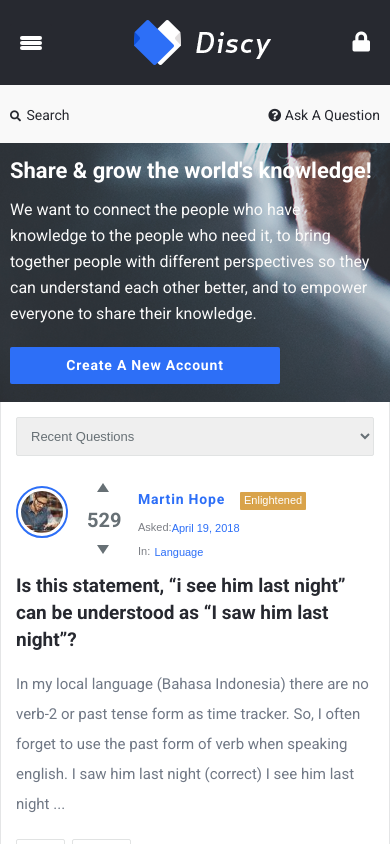
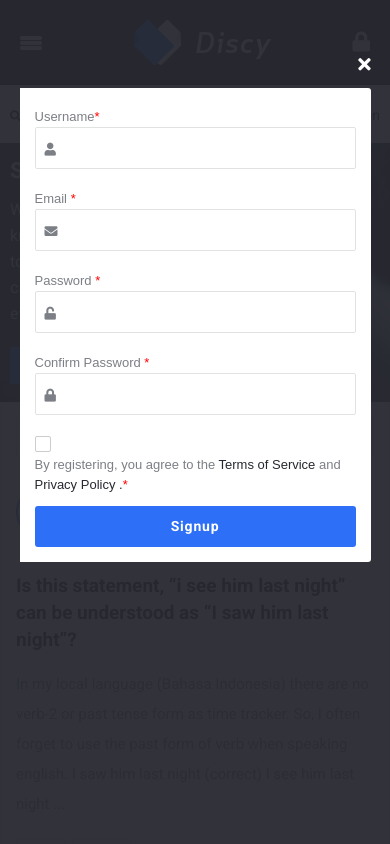
Before and after one commit to ahmadEssam77/Discy, a Vue app: page / in a window 390 px wide. Both pictures are taken after a click on the button "Create A New Account". Shown: the top 844 px of the page. Built offline with nearby package versions, Linux system fonts and the light colour scheme.

Commit message:
popup create an account in mobile screen

```diff
--- a/src/components/Createnewaccount.vue
+++ b/src/components/Createnewaccount.vue
@@ -29,6 +29,64 @@
       </div>
 
       <!-- No Parent bg 2 pop up I wrote it only once in Navbar -->
+
+      <div class="parent-bg-2" @click="closeSignUp">
+        <div class="first-wrapper" @click="stopPro($event)">
+          <i @click="closeSignUp" class="fas fa-times close-sign"></i>
+          <div class="wrapper">
+            <div class="sign-in-left">
+              <div class="inner">
+                <h2>Sign Up</h2>
+                <p>
+                  Login to our social questions & Answers Engine to ask
+                  questions answer people’s questions & connect with other
+                  people.
+                </p>
+                <button>Have An Account? Sign In</button>
+              </div>
+            </div>
+            <div class="login-right">
+              <div class="inner">
+                <div class="input-wrapper">
+                  <label for="">Username<span class="asstrict">*</span></label>
+                  <input type="text" name="" />
+                  <i class="fas fa-user"></i>
+                </div>
+                <div class="input-wrapper">
+                  <label for="">Email <span class="asstrict">*</span></label>
+                  <input type="text" name="" />
+                  <i class="fas fa-envelope"></i>
+                </div>
+                <div class="input-wrapper">
+                  <label for="">Password <span class="asstrict">*</span></label>
+                  <input type="password" name="" />
+                  <i class="fas fa-unlock"></i>
+                </div>
+                <div class="input-wrapper">
+                  <label for=""
+                    >Confirm Password <span class="asstrict">*</span></label
+                  >
+                  <input type="password" name="" />
+                  <i class="fas fa-lock"></i>
+                </div>
+                <div class="reminder-wrapper">
+                  <div>
+                    <!-- <input type="checkbox" class="checkbox" name="" checked /> -->
+                    <div class="checkbox"></div>
+                    <label for=""
+                      >By registering, you agree to the
+                      <a href="#">Terms of Service</a> and
+                      <a href="#">Privacy Policy .</a>
+                      <span class="asstrict">*</span></label
+                    >
+                  </div>
+                </div>
+                <button>Signup</button>
+              </div>
+            </div>
+          </div>
+        </div>
+      </div>
     </div>
   </div>
 </template>
@@ -114,6 +172,204 @@ button:hover {
   display: none !important;
 }
 
+/* SignUPPPPPPPPPPPPPPPPPPPPPPPPPP */
+
+.parent-bg-2 {
+  background-color: rgba(39, 41, 48, 0.95);
+  position: fixed;
+  top: 0;
+  bottom: 0;
+  right: 0;
+  left: 0;
+  z-index: 333;
+  display: none;
+}
+
+.parent-bg-2 .close-sign {
+  font-size: 18px;
+  color: #fff;
+  cursor: pointer;
+  display: flex;
+  justify-content: end;
+  padding-bottom: 15px;
+}
+
+.parent-bg-2 .first-wrapper {
+  width: 50.6%;
+  margin: 0 auto;
+  border-radius: 3px;
+  position: relative;
+  top: -500px;
+  padding-top: 55px;
+}
+
+.parent-bg-2 .wrapper {
+  display: flex;
+  border-radius: 3px;
+}
+
+.parent-bg-2 .sign-in-left,
+.parent-bg-2 .login-right {
+  width: 50%;
+}
+
+.parent-bg-2 .sign-in-left {
+  background-image: linear-gradient(
+      to bottom,
+      rgba(45, 111, 247, 0.52),
+      rgba(45, 111, 247, 0.73)
+    ),
+    url("../assets/images/signup.png");
+  background-size: cover;
+  background-position: 100%;
+  border-top-left-radius: 3px;
+  border-bottom-left-radius: 3px;
+}
+
+.parent-bg-2 .login-right {
+  background-color: var(--white-text);
+  border-top-right-radius: 3px;
+  border-bottom-right-radius: 3px;
+}
+
+.parent-bg-2 .sign-in-left .inner {
+  padding: 60px;
+}
+
+.parent-bg-2 .login-right .inner {
+  padding: 55px 60px;
+}
+
+.parent-bg-2 h2 {
+  color: var(--white-text);
+  font-size: var(--font-24);
+  font-family: var(--roboto-font-family);
+  font-weight: var(--weight-700);
+  margin-bottom: 18px;
+}
+
+.parent-bg-2 p {
+  color: var(--white-text);
+  font-size: var(--font-14);
+  font-family: var(--roboto-font-family);
+  font-weight: var(--weight-400);
+  margin-bottom: 90px;
+  line-height: 1.7;
+}
+
+.parent-bg-2 .sign-in-left button,
+.parent-bg-2 .login-right button {
+  background-color: var(--navbar-bg);
+  width: 100%;
+  border: none;
+  border-radius: 3px;
+  padding: 10px;
+  font-family: var(--roboto-font-family);
+  letter-spacing: 0.8px;
+  font-size: var(--font-14);
+  transition: 0.5s;
+  font-weight: var(--weight-700);
+  color: var(--white-text);
+}
+
+.parent-bg-2 .sign-in-left button {
+  margin-top: 190px;
+}
+
+.parent-bg-2 .login-right button {
+  margin-top: 11px;
+  background-color: var(--main-blue-bg-text-color);
+  color: var(--white-text);
+}
+
+.parent-bg-2 .sign-in-left button:hover {
+  background-color: var(--main-blue-bg-text-color);
+}
+
+.parent-bg-2 .login-right button:hover {
+  background-color: var(--footer-text-color);
+}
+
+.parent-bg-2 .input-wrapper {
+  margin-bottom: 16px;
+  position: relative;
+}
+
+.parent-bg-2 .input-wrapper i {
+  color: var(--btn-bg-gray);
+  left: 10px;
+  top: 70%;
+  transform: translateY(-50%);
+  font-size: 13px;
+  position: absolute;
+}
+
+/* .parent-bg-2 .reminder-wrapper {
+  display: flex;
+  justify-content: space-between;
+  margin-bottom: 15px;
+} */
+
+.parent-bg-2 .input-wrapper label,
+.parent-bg-2 .reminder-wrapper label {
+  color: var(--btn-bg-gray);
+  font-family: var(--arial-font-family);
+  font-size: 13px;
+  font-weight: var(--weight-400);
+}
+
+.parent-bg-2 .reminder-wrapper .checkbox {
+  display: inline-block;
+  width: 16px;
+  height: 16px;
+  border: 1px solid #ccc;
+  border-radius: 2px;
+  margin-right: 10px;
+  position: relative;
+  top: 3px;
+  cursor: pointer;
+}
+
+/* .parent-bg-2 .reminder-wrapper .checkbox::before {
+  content: "\2713";
+  font-size: 14px;
+  height: 17px;
+  display: block;
+  position: absolute;
+  top: -3px;
+  right: 2px;
+  text-align: center;
+  font-family: var(--roboto-font-family);
+  font-weight: var(--weight-700);
+} */
+
+.parent-bg-2 .reminder-wrapper a {
+  font-family: var(--arial-font-family);
+  font-size: 13px;
+  font-weight: var(--weight-400);
+  color: var(--navbar-bg);
+  text-decoration: none;
+  transition: 0.5s;
+}
+
+.parent-bg-2 .reminder-wrapper a:hover {
+  color: var(--main-blue-bg-text-color);
+}
+
+.parent-bg-2 .input-wrapper input {
+  background-color: var(--white-text);
+  border: 1px solid var(--separator-color);
+  border-radius: 2px;
+  padding-left: 28px;
+  padding-top: 8px;
+  padding-bottom: 8px;
+  width: 100%;
+}
+
+.parent-bg-2 .asstrict {
+  color: red;
+}
+
 @media screen and (max-width: 768px) {
   .create-account {
     padding-bottom: 0;
@@ -169,5 +425,22 @@ button:hover {
     padding-bottom: 5px;
     padding-top: 5px;
   }
+
+  /* Pop up */
+  .parent-bg-2 .first-wrapper {
+    width: 90%;
+  }
+
+  .parent-bg-2 .login-right {
+    width: 100%;
+  }
+
+  .parent-bg-2 .login-right .inner {
+    padding: 15px;
+  }
+
+  .sign-in-left {
+    display: none;
+  }
 }
 </style>
```
